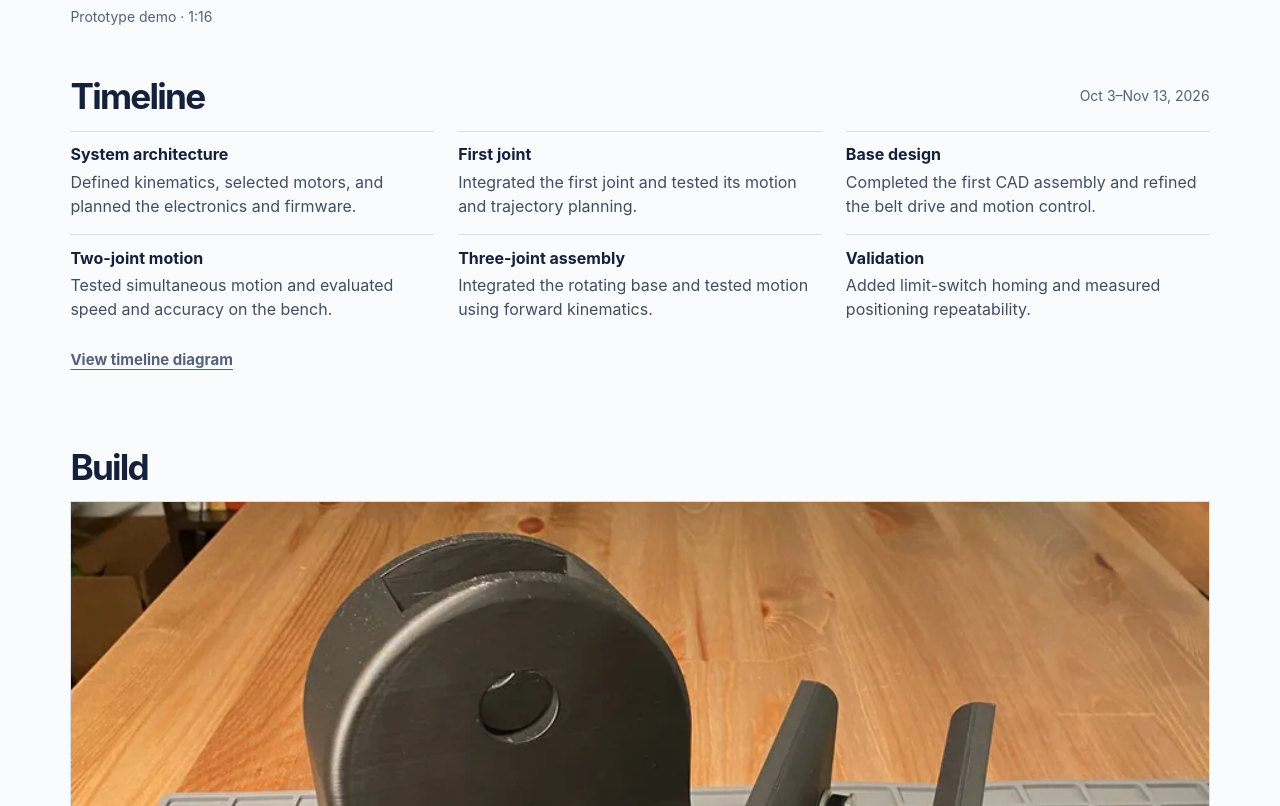
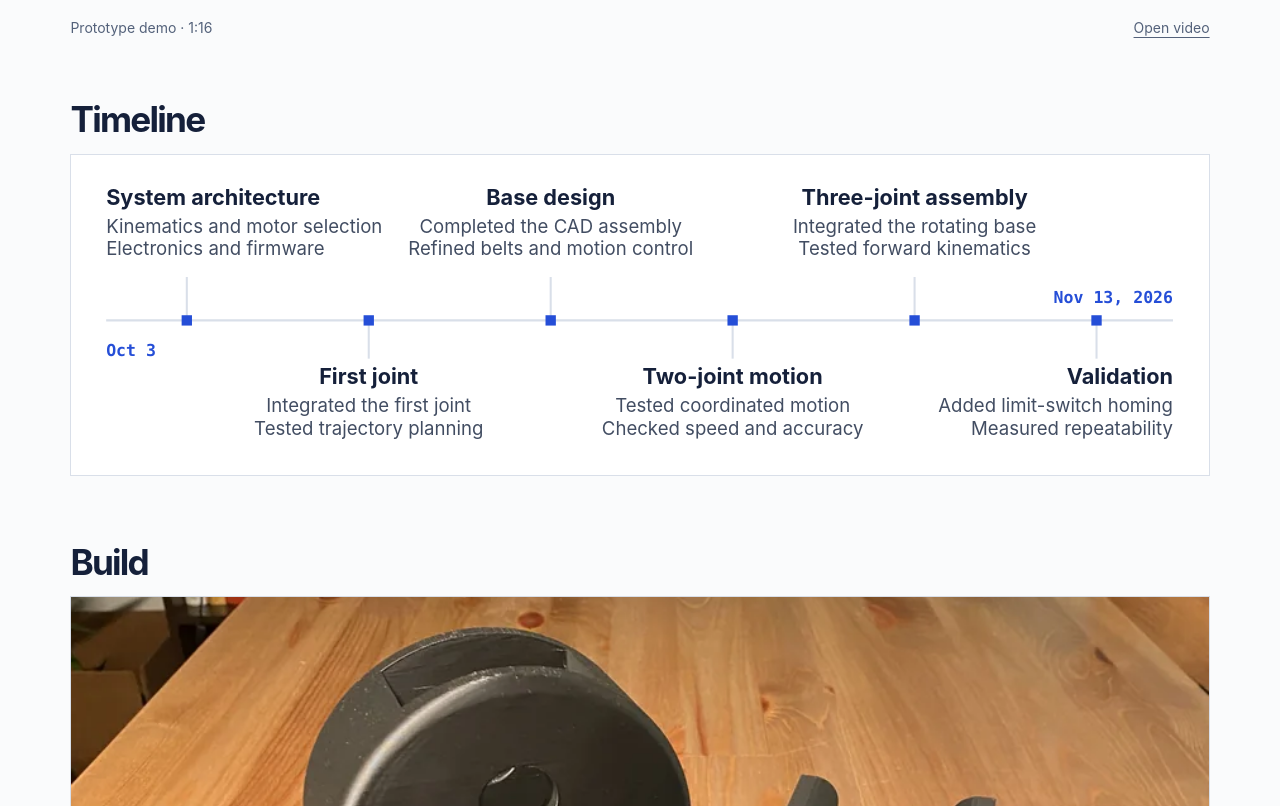
Before and after one commit to dvernaketel/dvernaketel.github.io, an Astro site: page /projects/robot-arm in a window 1280 px wide. Shown: the part 1033-1839 px from the top of the page. Built offline with nearby package versions, Linux system fonts and the light colour scheme; Astro itself is replaced by a stand-in of ours.

Commit message:
Improve video playback and render the project timeline inline

```diff
--- /dev/null
+++ b/src/components/ProjectTimeline.astro
@@ -0,0 +1,84 @@
+---
+interface TimelineStep {
+  title: string;
+  lines: readonly string[];
+}
+
+interface Props {
+  steps: readonly TimelineStep[];
+}
+
+const { steps } = Astro.props;
+const narrative = `October 3 to November 13, 2026. ${steps
+  .map(({ title, lines }) => `${title}. ${lines.join('. ')}.`)
+  .join(' ')}`;
+const horizontal = steps.map((step, position) => {
+  const x = 112 + position * 176;
+  const above = position % 2 === 0;
+  const first = position === 0;
+  const last = position === steps.length - 1;
+
+  return {
+    ...step,
+    x,
+    textX: first ? 34 : last ? 1066 : x,
+    anchor: first ? 'start' : last ? 'end' : 'middle',
+    titleY: above ? 48 : 222,
+    leaderY: above ? 118 : 197,
+  };
+});
+---
+
+<figure class="timeline-art">
+  <svg
+    class="timeline-graphic timeline-graphic--wide"
+    viewBox="0 0 1100 310"
+    role="img"
+    aria-labelledby="timeline-wide-name"
+    aria-describedby="timeline-wide-description"
+  >
+    <title id="timeline-wide-name">Six-week robotic arm timeline</title>
+    <desc id="timeline-wide-description">{narrative}</desc>
+    <path class="timeline-rail" d="M34 160H1066" />
+    <text class="timeline-date" x="34" y="194">Oct 3</text>
+    <text class="timeline-date" x="1066" y="143" text-anchor="end">Nov 13, 2026</text>
+
+    {horizontal.map(({ title, lines, x, textX, anchor, titleY, leaderY }) => (
+      <g>
+        <line class="timeline-leader" x1={x} y1="160" x2={x} y2={leaderY} />
+        <rect class="timeline-point" x={x - 5} y="155" width="10" height="10" />
+        <text class="timeline-stage-name" x={textX} y={titleY} text-anchor={anchor}>{title}</text>
+        <text class="timeline-stage-copy" text-anchor={anchor}>
+          {lines.map((line, index) => <tspan x={textX} y={titleY + 27 + index * 22}>{line}</tspan>)}
+        </text>
+      </g>
+    ))}
+  </svg>
+
+  <svg
+    class="timeline-graphic timeline-graphic--compact"
+    viewBox="0 0 360 633"
+    role="img"
+    aria-labelledby="timeline-compact-name"
+    aria-describedby="timeline-compact-description"
+  >
+    <title id="timeline-compact-name">Six-week robotic arm timeline</title>
+    <desc id="timeline-compact-description">{narrative}</desc>
+    <path class="timeline-rail" d="M26 54V585" />
+    <text class="timeline-date" x="47" y="38">Oct 3</text>
+    <text class="timeline-date" x="47" y="607">Nov 13, 2026</text>
+
+    {steps.map(({ title, lines }, index) => {
+      const y = 78 + index * 91;
+      return (
+        <g>
+          <rect class="timeline-point" x="21" y={y - 7} width="10" height="10" />
+          <text class="timeline-stage-name" x="47" y={y + 4}>{title}</text>
+          <text class="timeline-stage-copy">
+            {lines.map((line, lineIndex) => <tspan x="47" y={y + 29 + lineIndex * 22}>{line}</tspan>)}
+          </text>
+        </g>
+      );
+    })}
+  </svg>
+</figure>
--- a/src/data/robot-arm.ts
+++ b/src/data/robot-arm.ts
@@ -10,12 +10,12 @@ export const robotArm = {
     { value: '6 weeks', label: 'Build & test' },
   ],
   timeline: [
-    { title: 'System architecture', description: 'Defined kinematics, selected motors, and planned the electronics and firmware.' },
-    { title: 'First joint', description: 'Integrated the first joint and tested its motion and trajectory planning.' },
-    { title: 'Base design', description: 'Completed the first CAD assembly and refined the belt drive and motion control.' },
-    { title: 'Two-joint motion', description: 'Tested simultaneous motion and evaluated speed and accuracy on the bench.' },
-    { title: 'Three-joint assembly', description: 'Integrated the rotating base and tested motion using forward kinematics.' },
-    { title: 'Validation', description: 'Added limit-switch homing and measured positioning repeatability.' },
+    { title: 'System architecture', lines: ['Kinematics and motor selection', 'Electronics and firmware'] },
+    { title: 'First joint', lines: ['Integrated the first joint', 'Tested trajectory planning'] },
+    { title: 'Base design', lines: ['Completed the CAD assembly', 'Refined belts and motion control'] },
+    { title: 'Two-joint motion', lines: ['Tested coordinated motion', 'Checked speed and accuracy'] },
+    { title: 'Three-joint assembly', lines: ['Integrated the rotating base', 'Tested forward kinematics'] },
+    { title: 'Validation', lines: ['Added limit-switch homing', 'Measured repeatability'] },
   ],
   buildImages: [
     {
--- a/src/pages/projects/robot-arm.astro
+++ b/src/pages/projects/robot-arm.astro
@@ -1,10 +1,11 @@
 ---
+import ProjectTimeline from '../../components/ProjectTimeline.astro';
 import PortfolioLayout from '../../layouts/PortfolioLayout.astro';
 import { robotArm } from '../../data/robot-arm';
 
 const base = import.meta.env.BASE_URL.replace(/\/$/, '');
 const imagePath = `${base}/images/robot-arm`;
-const timelinePath = `${base}/videos/robot-arm-timeline.mp4`;
+const videoPath = `${base}/videos/robot-arm-timeline`;
 ---
 
 <PortfolioLayout title={robotArm.title} description={robotArm.summary} section="work">
@@ -30,35 +31,21 @@ const timelinePath = `${base}/videos/robot-arm-timeline.mp4`;
         height="1080"
         aria-label="Three-axis robotic arm demonstration"
       >
-        <source src={timelinePath} type="video/mp4" />
-        <a href={timelinePath}>Download the robotic arm demonstration</a>
+        <source src={`${videoPath}.webm`} type={'video/webm; codecs="vp9, opus"'} />
+        <source src={`${videoPath}.mp4`} type="video/mp4" />
+        <a href={`${videoPath}.mp4`}>Download the robotic arm demonstration</a>
       </video>
-      <figcaption>Prototype demo · 1:16</figcaption>
+      <figcaption class="case-video-caption">
+        <span>Prototype demo · 1:16</span>
+        <a href={`${videoPath}.mp4`} target="_blank" rel="noopener">
+          Open video<span class="sr-only"> in a new tab</span>
+        </a>
+      </figcaption>
     </figure>
 
     <section class="project-timeline" id="timeline" aria-labelledby="timeline-title">
-      <div class="project-section-heading">
-        <h2 id="timeline-title">Timeline</h2>
-        <p class="project-meta">
-          <time datetime="2026-10-03">Oct 3</time>–<time datetime="2026-11-13">Nov 13, 2026</time>
-        </p>
-      </div>
-      <ol class="timeline-steps" role="list">
-        {robotArm.timeline.map(({ title, description }) => (
-          <li>
-            <h3>{title}</h3>
-            <p>{description}</p>
-          </li>
-        ))}
-      </ol>
-      <a
-        class="text-link timeline-diagram"
-        href={`${imagePath}/robot-arm-project-timeline.webp`}
-        target="_blank"
-        rel="noopener"
-      >
-        View timeline diagram<span class="sr-only"> (opens in a new tab)</span>
-      </a>
+      <div class="project-section-heading"><h2 id="timeline-title">Timeline</h2></div>
+      <ProjectTimeline steps={robotArm.timeline} />
     </section>
 
     <section class="project-build" id="gallery" aria-labelledby="build-title">
--- a/src/styles/portfolio.css
+++ b/src/styles/portfolio.css
@@ -336,6 +336,17 @@ figcaption {
 }
 
 
+.case-video-caption {
+  display: flex;
+  flex-wrap: wrap;
+  align-items: center;
+  justify-content: space-between;
+  gap: .25rem 1rem;
+}
+
+.case-video-caption a { display: inline-flex; align-items: center; min-height: 2.75rem; text-underline-offset: .25em; }
+.case-video-caption a:hover { color: var(--accent); }
+
 .control-flow {
   display: grid;
   grid-template-columns: repeat(3, minmax(0, 1fr));
@@ -376,8 +387,8 @@ figcaption {
   margin-top: .5rem;
 }
 
-.case-shortcuts .text-link, .timeline-diagram { color: var(--muted); }
-.case-shortcuts .text-link:hover, .timeline-diagram:hover { color: var(--accent); }
+.case-shortcuts .text-link { color: var(--muted); }
+.case-shortcuts .text-link:hover { color: var(--accent); }
 
 .project-timeline { margin-bottom: clamp(2rem, 5vw, 4rem); }
 
@@ -397,22 +408,27 @@ figcaption {
   letter-spacing: -.05em;
 }
 
-.timeline-steps {
-  display: grid;
-  grid-template-columns: repeat(auto-fit, minmax(min(100%, 12.5rem), 1fr));
-  gap: 0 1.5rem;
-  margin: 0;
-  padding: 0;
-  list-style: none;
+.timeline-art {
+  width: min(100%, 29rem);
+  margin-inline: auto;
+  border: 1px solid var(--line);
+  background: var(--white);
 }
 
-.timeline-steps li {
-  padding-block: .8rem 1rem;
-  border-top: 1px solid var(--line);
+.timeline-graphic {
+  display: block;
+  width: 100%;
+  height: auto;
+  font-family: var(--sans);
 }
 
-.timeline-steps h3 { margin-bottom: .25rem; font-size: 1rem; line-height: 1.35; }
-.timeline-steps p { color: var(--body); line-height: 1.5; }
+.timeline-graphic--wide { display: none; }
+.timeline-rail { fill: none; stroke: var(--line); stroke-width: 2; }
+.timeline-leader { stroke: var(--line); stroke-width: 2; }
+.timeline-point { fill: var(--accent); }
+.timeline-stage-name { fill: var(--ink); font-size: 21px; font-weight: 700; }
+.timeline-stage-copy { fill: var(--body); font-size: 18px; }
+.timeline-date { fill: var(--accent); font: 600 16px var(--mono); }
 
 .about-resume {
   display: grid;
@@ -482,11 +498,10 @@ figcaption {
 .resume-bullets { margin: 0; padding-inline-start: 1.15rem; color: var(--body); line-height: 1.6; }
 .resume-bullets li + li { margin-top: .4rem; }
 
-@media (min-width: 49rem) {
-  .timeline-steps { grid-template-columns: repeat(3, minmax(0, 1fr)); }
-}
-
 @media (min-width: 64rem) {
+  .timeline-art { width: 100%; }
+  .timeline-graphic--wide { display: block; }
+  .timeline-graphic--compact { display: none; }
   .about-resume { grid-template-columns: minmax(0, 1.35fr) minmax(0, 1fr); }
 }
 
```
Also changed, not shown: 1 other file.
